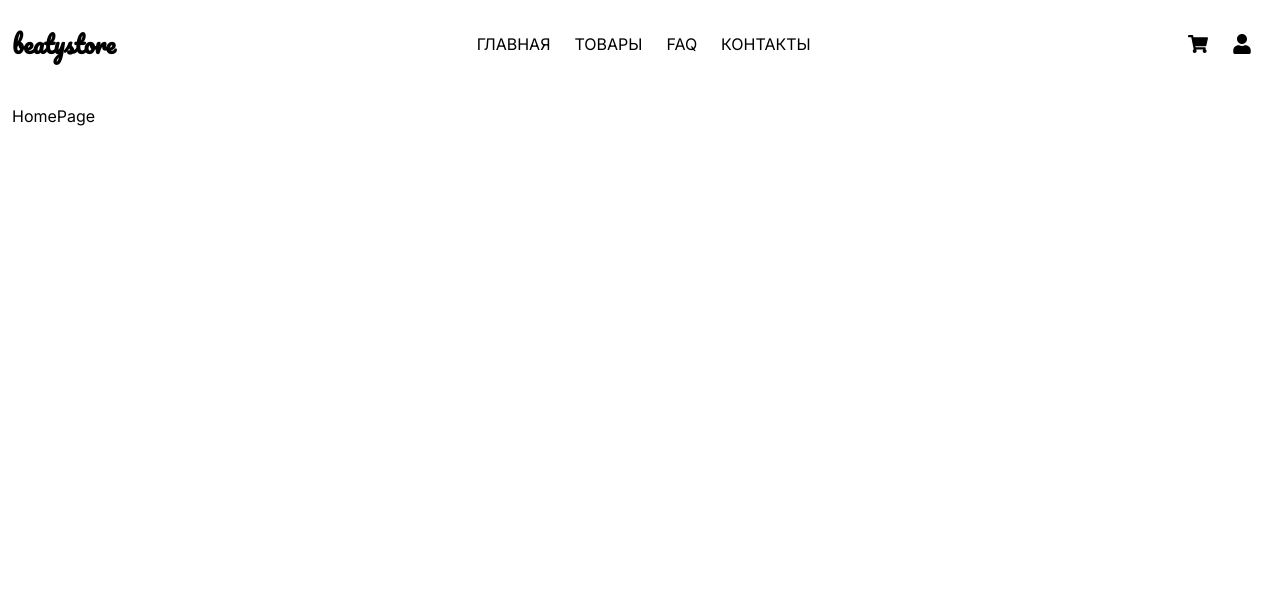
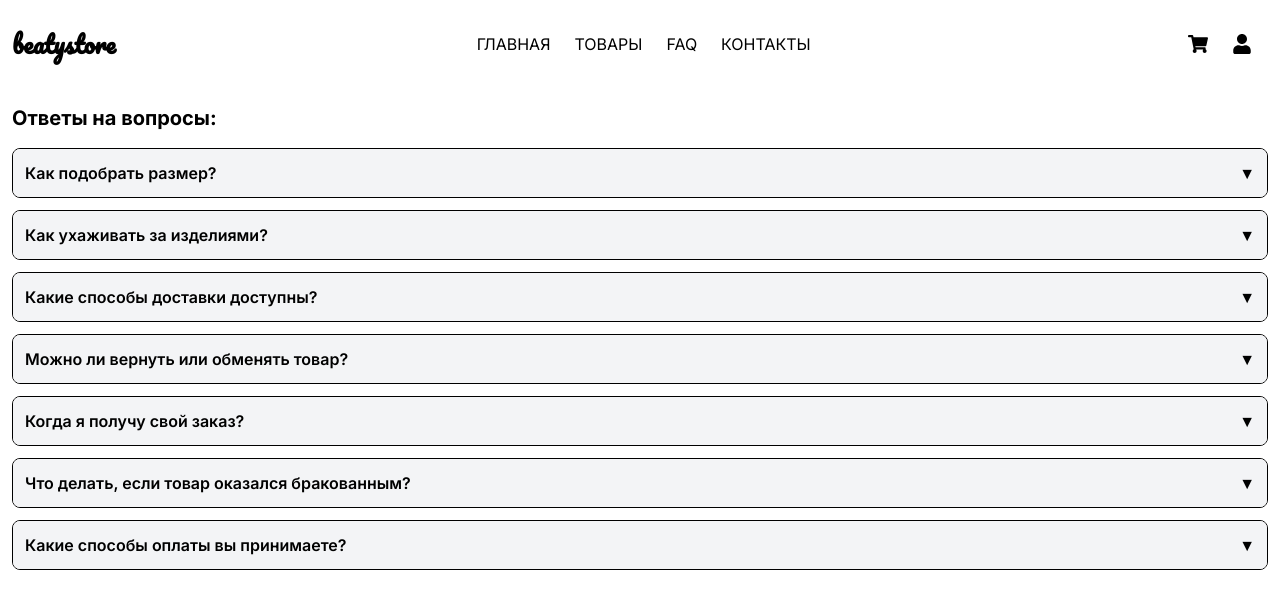
Before and after one commit to blinklay/mern-store, a React (Vite) app in the folder client/: page / in a window 1280 px wide. Shown: the top 608 px of the page. Built offline with nearby package versions, Linux system fonts and the light colour scheme; no server answers.

Commit message:
CLIENT: create About Page. Create accordion component.

```diff
--- a/client/src/App.jsx
+++ b/client/src/App.jsx
@@ -12,6 +12,7 @@ import GlobalModal from "./components/GlobalModal";
 import AuthRoute from "./components/AuthRoute";
 import { useDispatch } from "react-redux";
 import { getSelf } from "./feuters/user/user-thunk";
+import AboutPage from "./pages/AboutPage";
 
 export default function App() {
   const dispatch = useDispatch();
@@ -33,6 +34,7 @@ export default function App() {
               <Route path="/cart" element={<CartPage />} />
             </Route>
             <Route path="/account" element={<AccountPage />} />
+            <Route path="/about" element={<AboutPage />} />
           </Routes>
         </main>
         <footer></footer>
--- /dev/null
+++ b/client/src/components/Accordion.jsx
@@ -0,0 +1,85 @@
+import React, { useState } from "react";
+
+const faqItems = [
+  {
+    id: 1,
+    question: "Как подобрать размер?",
+    answer:
+      "На странице каждого товара есть таблица размеров с замерами в сантиметрах. Советуем сравнить их со своей одеждой, чтобы выбрать оптимально подходящий размер. Если сомневаетесь — напишите нам, мы поможем.",
+  },
+  {
+    id: 2,
+    question: "Как ухаживать за изделиями?",
+    answer:
+      "Рекомендуем стирать вещи при температуре не выше 30 °C на деликатном режиме, не использовать агрессивные отбеливатели и сушить естественным способом. Подробные рекомендации указаны на ярлыке каждого изделия.",
+  },
+  {
+    id: 3,
+    question: "Какие способы доставки доступны?",
+    answer:
+      "Мы отправляем заказы по всей России и в страны СНГ. Доступны курьерская доставка и пункты самовывоза. Стоимость и сроки рассчитываются при оформлении заказа в корзине.",
+  },
+  {
+    id: 4,
+    question: "Можно ли вернуть или обменять товар?",
+    answer:
+      "Да, вы можете вернуть или обменять товар в течение 14 дней с момента получения, если сохранён товарный вид и ярлыки. Подробная инструкция по возврату есть в разделе «Возврат и обмен».",
+  },
+  {
+    id: 5,
+    question: "Когда я получу свой заказ?",
+    answer:
+      "Срок доставки зависит от региона и выбранного способа доставки. В среднем по России доставка занимает 3–7 рабочих дней.",
+  },
+  {
+    id: 6,
+    question: "Что делать, если товар оказался бракованным?",
+    answer:
+      "Если вы обнаружили брак, свяжитесь с нашей службой поддержки в течение 48 часов после получения заказа, приложив фото. Мы предложим замену товара или вернём деньги.",
+  },
+  {
+    id: 7,
+    question: "Какие способы оплаты вы принимаете?",
+    answer:
+      "Мы принимаем оплату картами Visa, MasterCard, МИР, а также через Apple Pay и Google Pay. Для некоторых регионов доступна оплата при получении.",
+  },
+];
+
+export default function Accordion() {
+  const [activeId, setActiveId] = useState(null);
+
+  const toggle = (id) => {
+    setActiveId(activeId === id ? null : id);
+  };
+
+  return (
+    <div className="flex flex-col gap-3">
+      {faqItems.map((item) => (
+        <div key={item.id} className="border rounded-lg overflow-hidden">
+          <button
+            onClick={() => toggle(item.id)}
+            className="w-full flex justify-between items-center p-3 bg-gray-100 font-semibold text-left"
+            aria-expanded={activeId === item.id}
+          >
+            {item.question}
+            <span
+              className={`transition-transform ${
+                activeId === item.id ? "rotate-180" : ""
+              }`}
+            >
+              ▼
+            </span>
+          </button>
+
+          <div
+            className={`overflow-hidden transition-all duration-300 ${
+              activeId === item.id ? "max-h-40 p-3" : "max-h-0 p-0"
+            }`}
+          >
+            <p className="text-gray-700">{item.answer}</p>
+          </div>
+        </div>
+      ))}
+    </div>
+  );
+}
--- /dev/null
+++ b/client/src/pages/AboutPage.jsx
@@ -0,0 +1,11 @@
+import React from "react";
+import Accordion from "../components/Accordion";
+
+export default function AboutPage() {
+  return (
+    <div className="flex flex-col gap-4">
+      <p className="font-bold text-xl">Ответы на вопросы:</p>
+      <Accordion />
+    </div>
+  );
+}
--- a/client/src/pages/HomePage.jsx
+++ b/client/src/pages/HomePage.jsx
@@ -1,5 +1,13 @@
 import React from "react";
+import Accordion from "../components/Accordion";
 
 export default function HomePage() {
-  return <div>HomePage</div>;
+  return (
+    <div>
+      <div className="flex flex-col gap-4">
+        <p className="font-bold text-xl">Ответы на вопросы:</p>
+        <Accordion />
+      </div>
+    </div>
+  );
 }
--- a/client/src/pages/ProductsPage.jsx
+++ b/client/src/pages/ProductsPage.jsx
@@ -18,6 +18,9 @@ export default function ProductsPage() {
         const res = await ProductService.fetchProducts();
         setProducts(res.data.products);
       } catch (err) {
+        if (err.code === "ERR_NETWORK") {
+          return setError(err);
+        }
         setError(err.response?.data || "Ошибка при получении товаров!");
       } finally {
         setLoading(false);
```
